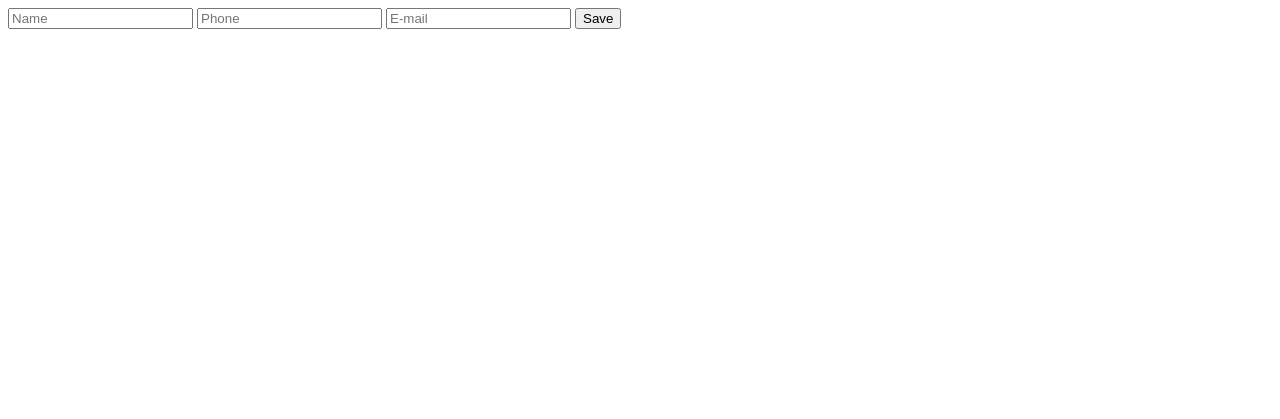
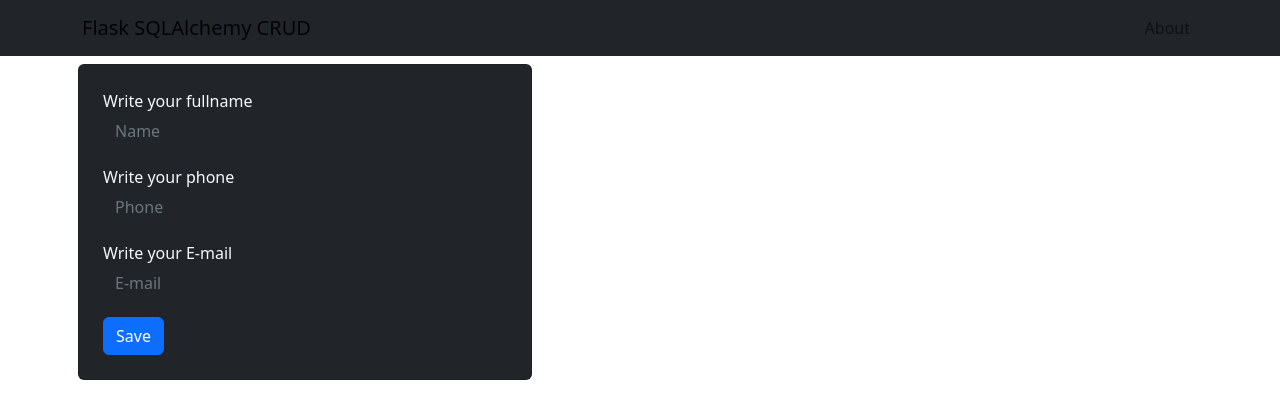
Before and after one commit to hdanielmm/flask-contacts, a Flask app: page / in a window 1280 px wide. Shown: the top 419 px of the page. Run offline with Flask 2, Linux system fonts and the light colour scheme.

Commit message:
Add styles

```diff
--- a/routes/contacts.py
+++ b/routes/contacts.py
@@ -10,6 +10,11 @@ def index():
     contacts = Contact.query.all()
 
     return render_template('index.html', contacts=contacts)
+
+
+@contacts.route('/about')
+def about():
+    return render_template('about.html')
 
 
 @contacts.route('/new', methods=['POST'])
--- a/templates/index.html
+++ b/templates/index.html
@@ -1,44 +1,30 @@
-{%with messages = get_flashed_messages()%}
-    {%if messages%}
-        {%for message in messages%}
-            <p>{{message}}</p>
-        {%endfor%}
-    {%endif%}
-{%endwith%}
+{% extends 'layout.html' %}
 
-<form action="/new" method="POST">
-    <input type="text" name="fullname" placeholder="Name">
-    <input type="text" name="phone" placeholder="Phone">
-    <input type="text" name="email" placeholder="E-mail">
+{% block body %}
 
-    <button type="submit">Save</button>
-</form>
+<div class="row">
+    <div class="col-md-5">
+        {% include 'partials/_message.html' %}
+        {% include 'partials/_contactForm.html' %}
+    </div>
 
-<!-- <table>
-    <thead>
-        <th>Fullname</th>
-        <th>Phone</th>
-        <th>E-mail</th>
-    </thead>
-    <tbody>
+    <div class="col-md-7">
         {% for contact in contacts%}
-        <tr>
-            <td>{{ contact.fullname }}</td>
-            <td>{{ contact.phone }}</td>
-            <td>{{ contact.email }}</td>
-        </tr>
+        <div class="card mb-1 text-white bg-dark">
+            <div class="card-body">
+                <div class="d-flex justify-content-between">
+                    <h5>{{contact.fullname}}</h5>
+                    <div>
+                        <a href="{{url_for('contacts.update', id=contact.id)}}" class="btn bg-black text-white btn-sm rounded-0">Update</a>
+                        <a href="{{url_for('contacts.delete', id=contact.id)}}" class="btn btn-danger btn-sm rounded-0">Delete</a>
+                    </div>
+                </div>
+                <p>{{contact.phone}}</p>
+                <p>{{contact.email}}</p>
+            </div>
+        </div>
         {% endfor %}
-    </tbody>
-</table> -->
+    </div>
+</div>
 
-<div>
-    {% for contact in contacts%}
-    <div>
-        <h5>{{contact.fullname}}</h5>
-        <a href="{{url_for('contacts.update', id=contact.id)}}">Update</a>
-        <a href="{{url_for('contacts.delete', id=contact.id)}}">Delete</a>
-        <p>{{contact.phone}}</p>
-        <p>{{contact.email}}</p>
-    </div>
-    {% endfor %}
-</div>
+{% endblock %}
--- a/templates/layout.html
+++ b/templates/layout.html
@@ -0,0 +1,30 @@
+<!DOCTYPE html>
+<html lang="en">
+
+<head>
+    <meta charset="UTF-8">
+    <meta http-equiv="X-UA-Compatible" content="IE=edge">
+    <meta name="viewport" content="width=device-width, initial-scale=1.0">
+    <title>Flask SQLAlchemy CRUD</title>
+    <!-- CSS only -->
+    <link href="https://cdn.jsdelivr.net/npm/bootstrap@5.2.0/dist/css/bootstrap.min.css" rel="stylesheet"
+        integrity="sha384-gH2yIJqKdNHPEq0n4Mqa/HGKIhSkIHeL5AyhkYV8i59U5AR6csBvApHHNl/vI1Bx" crossorigin="anonymous">
+</head>
+
+<body>
+
+    {% include('partials/_navbar.html') %}
+
+    <div class="container p-2">
+        {% block body%}
+        {% endblock %}
+    </div>
+
+
+    <!-- JavaScript Bundle with Popper -->
+    <script src="https://cdn.jsdelivr.net/npm/bootstrap@5.2.0/dist/js/bootstrap.bundle.min.js"
+        integrity="sha384-A3rJD856KowSb7dwlZdYEkO39Gagi7vIsF0jrRAoQmDKKtQBHUuLZ9AsSv4jD4Xa"
+        crossorigin="anonymous"></script>
+</body>
+
+</html>
--- /dev/null
+++ b/templates/partials/_contactForm.html
@@ -0,0 +1,23 @@
+<form action="/new" method="POST" class="card bg-dark text-light">
+    <div class="card-body p-4">
+        <div class="mb-3">
+            <label for="fullname">Write your fullname</label>
+            <input type="text" name="fullname" placeholder="Name"
+                class="form-control rounded-0 bg-dark border-0 text-white">
+        </div>
+
+        <div class="mb-3">
+            <label for="phone">Write your phone</label>
+            <input type="text" name="phone" placeholder="Phone"
+                class="form-control rounded-0 bg-dark border-0 text-white">
+        </div>
+
+        <div class="mb-3">
+            <label for="email">Write your E-mail</label>
+            <input type="text" name="email" placeholder="E-mail"
+            class="form-control rounded-0 bg-dark border-0 text-white">
+        </div>
+
+        <button type="submit" class="btn btn-primary">Save</button>
+    </div>
+</form>
--- /dev/null
+++ b/templates/partials/_message.html
@@ -0,0 +1,10 @@
+{% with messages = get_flashed_messages() %}
+    {% if messages %}
+        {% for message in messages %}
+            <div class="alert alert-success alert-dismissible fade show" role="alert">
+                <p>{{message}}</p>
+                <button type="button" class="btn-close" data-bs-dismiss="alert" aria-label="Close"></button>
+            </div>
+        {% endfor %}
+    {% endif %}
+{% endwith %}
--- /dev/null
+++ b/templates/partials/_navbar.html
@@ -0,0 +1,16 @@
+<nav class="navbar navbar-expand-lg bg-dark">
+    <div class="container">
+        <a class="navbar-brand" href="/">Flask SQLAlchemy CRUD</a>
+        <button class="navbar-toggler" type="button" data-bs-toggle="collapse" data-bs-target="#navbarNav"
+            aria-controls="navbarNav" aria-expanded="false" aria-label="Toggle navigation">
+            <span class="navbar-toggler-icon"></span>
+        </button>
+        <div class="collapse navbar-collapse" id="navbarNav">
+            <ul class="navbar-nav ms-auto">
+                <li class="nav-item">
+                    <a class="nav-link" href="/about">About</a>
+                </li>
+            </ul>
+        </div>
+    </div>
+</nav>
```
Also changed, not shown: templates/about.html (added, +10 -0 lines), templates/update.html (+32 -6 lines).
